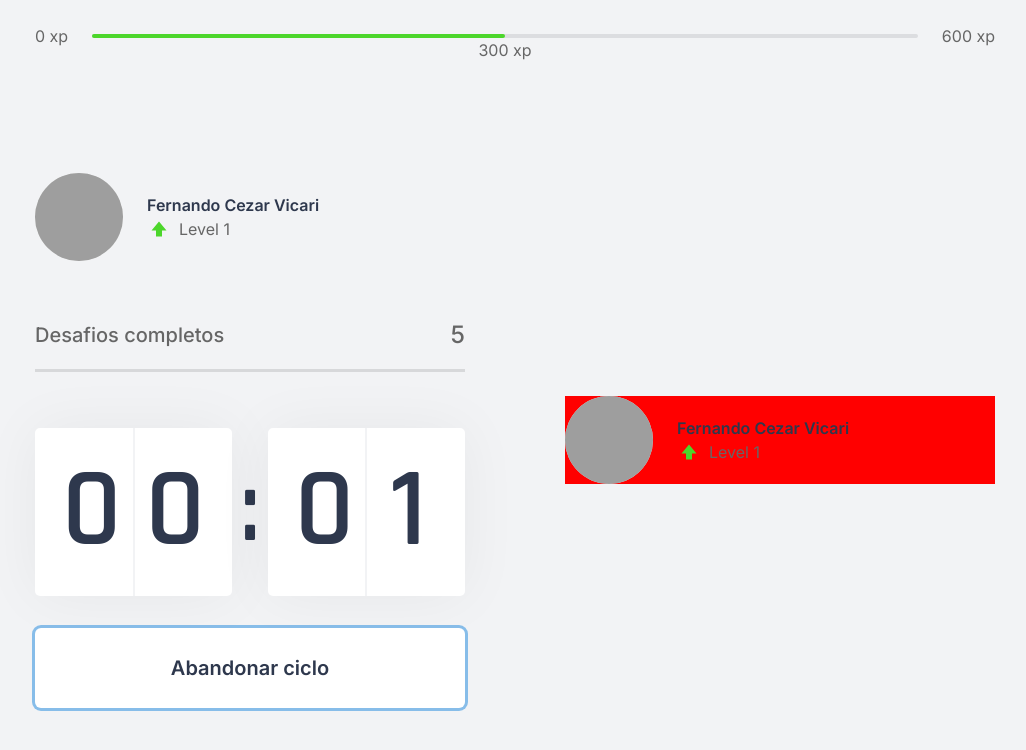
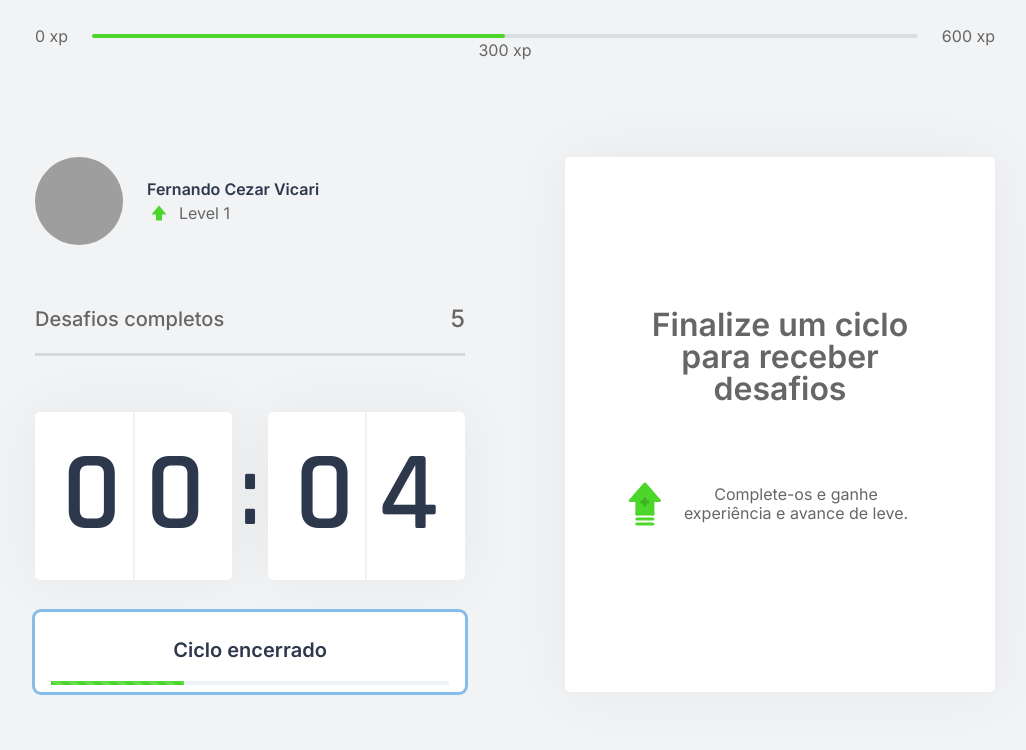
Before and after one commit to fcvicari/nlw4-move.it, a Next.js app: page / in a window 1280 px wide. Both pictures are taken after a click on the button "Iniciar ciclo". Shown: the top 750 px of the page, without its empty margins (125-1151 px from the left). Built offline with nearby package versions, Linux system fonts and the light colour scheme; grey boxes are pictures that could not be loaded.

Commit message:
Adicionado componente Challenge

```diff
--- /dev/null
+++ b/src/components/ChallengeBox.tsx
@@ -0,0 +1,24 @@
+import { Box, Container, Grid, Text } from '@chakra-ui/react';
+
+export function ChallengeBox() {
+  return (
+    <Grid>
+      <Container variant="challengeContent">
+        <Text variant="challengeTitle">
+          Finalize um ciclo para receber desafios
+        </Text>
+        <Box display="flex" padding="2rem">
+          <img
+            src="icons/level-up.svg"
+            alt="level"
+            width="32px"
+            height="43px"
+          />
+          <Text variant="challengeText">
+            Complete-os e ganhe experiência e avance de leve.
+          </Text>
+        </Box>
+      </Container>
+    </Grid>
+  );
+}
--- a/src/components/Countdown.tsx
+++ b/src/components/Countdown.tsx
@@ -1,12 +1,22 @@
-import { Button, Center, Container, Grid, Icon, Text } from '@chakra-ui/react';
+import {
+  Box,
+  Button,
+  Center,
+  Container,
+  Grid,
+  Icon,
+  Progress,
+  Text,
+} from '@chakra-ui/react';
 import { useEffect, useState } from 'react';
 
 import { FaCheckCircle } from 'react-icons/fa';
 
 export function Countdown() {
   let countdownTimeout: NodeJS.Timeout;
+  const maxTime = 0.1 * 60;
 
-  const [time, setTime] = useState(0.05 * 60);
+  const [time, setTime] = useState(maxTime);
   const [isActive, setIsActive] = useState(false);
   const [hasFinish, setHasFinish] = useState(false);
 
@@ -19,7 +29,7 @@ export function Countdown() {
     setIsActive(!isActive);
     if (isActive) {
       clearTimeout(countdownTimeout);
-      setTime(0.05 * 60);
+      setTime(maxTime);
     }
   }
 
@@ -66,6 +76,7 @@ export function Countdown() {
       {hasFinish ? (
         <Container marginTop="2rem" w="100%" h="5rem" variant="countdownFinish">
           <Center>
+            <Text>
               Ciclo encerrado
               <Icon
                 name="Finish"
@@ -75,7 +86,16 @@ export function Countdown() {
                 color="green.500"
                 marginLeft="1rem"
               />
+            </Text>
           </Center>
+          <Progress
+            size="xs"
+            colorScheme="green"
+            w="100%"
+            value={100}
+            position="relative"
+            top="1rem"
+          />
         </Container>
       ) : (
         <Container marginTop="2rem" w="100%" h="5rem" variant="countdownButton">
@@ -85,7 +105,25 @@ export function Countdown() {
             h="5rem"
             variant={!isActive ? 'start' : 'stop'}
           >
-            {!isActive ? 'Iniciar ciclo' : 'Abandonar ciclo'}
+            <Box w="100%">
+              {!isActive ? (
+                'Iniciar ciclo'
+              ) : (
+                <>
+                  <Text>Ciclo encerrado</Text>
+                  <Progress
+                    size="xs"
+                    colorScheme="green"
+                    min={maxTime}
+                    max={0}
+                    value={time}
+                    position="relative"
+                    top="1.20rem"
+                    hasStripe
+                  />
+                </>
+              )}
+            </Box>
           </Button>
         </Container>
       )}
--- a/src/pages/index.tsx
+++ b/src/pages/index.tsx
@@ -1,4 +1,5 @@
 import { Box, Center, Container, Grid } from '@chakra-ui/react';
+import { ChallengeBox } from '../components/ChallengeBox';
 import { CompletedChallenges } from '../components/CompletedChallenges';
 import { Countdown } from '../components/Countdown';
 import { ExperienceBar } from '../components/ExperienceBar';
@@ -8,20 +9,23 @@ function Home() {
   return (
     <Container variant="content">
       <ExperienceBar />
+      <Grid flex="1" h="90vh" alignItems="center">
+        <Box>
           <Grid
             templateColumns={['1fr', '1fr', '1fr', '1fr 1fr']}
-        gap="6.25rem"
+            gap={['2.25rem', '2.25rem', '2.25rem', '6.25rem']}
             marginTop="8"
-        alignItems="center"
-        h="90vh"
+            flex="1"
           >
             <Box display="flex" flex="1" flexDir="column">
               <Profile />
               <CompletedChallenges />
               <Countdown />
             </Box>
-        <Box display="flex" flex="1" flexDir="column" bg="red">
-          <Profile />
+            <Box h="100%" display="flex" flex="1" flexDir="row">
+              <ChallengeBox />
+            </Box>
+          </Grid>
         </Box>
       </Grid>
     </Container>
--- a/src/styles/theme.ts
+++ b/src/styles/theme.ts
@@ -112,10 +112,10 @@ const customTheme = extendTheme({
           textAlign: 'center',
           justifyContent: 'center',
           display: 'flex',
+          flexDirection: 'column',
           border: '0',
           borderRadius: '5px',
           fontWeight: '600',
-          borderBottom: '0.3rem solid #4CD62B',
         },
         countdownButton: {
           flex: '1',
@@ -124,6 +124,17 @@ const customTheme = extendTheme({
           borderRadius: '5px',
           fontWeight: '600',
           padding: '0',
+        },
+        challengeContent: {
+          bg: 'white',
+          borderRadius: '5px',
+          boxShadow: '0 0 60px rgba(0, 0, 0, 0.05)',
+          padding: '1.5rem 2rem',
+          display: 'flex',
+          flexDirection: 'column',
+          alignItems: 'center',
+          textAlign: 'center',
+          justifyContent: 'center',
         },
       },
     },
@@ -150,16 +161,29 @@ const customTheme = extendTheme({
           flex: '1',
           borderLeft: '1px solid #F2F3F5',
         },
+        challengeTitle: {
+          textAlign: 'center',
+          fontSize: '2rem',
+          fontWeight: '600',
+          lineHeight: '2rem',
+          padding: '2rem',
+        },
+        challengeText: {
+          textAlign: 'center',
+          fontSize: '1rem',
+          fontWeight: '400',
+          lineHeight: '1.2rem',
+          padding: '1rem',
+        },
       },
     },
     Button: {
       defaultProps: { variant: 'start' },
       variants: {
         start: {
+          fontSize: '1.25rem',
+          fontWeight: '600',
           bg: 'blue.300',
-          fontSize: '1.25rem',
-          border: '0',
-          fontWeight: '600',
           color: 'white',
           _hover: {
             bg: 'blue.700',
@@ -167,10 +191,6 @@ const customTheme = extendTheme({
         },
         stop: {
           fontSize: '1.25rem',
-          border: '0',
-          w: '100%',
-          padding: '0',
-          margin: '0',
           fontWeight: '600',
           bg: 'white',
           color: 'gray.800',
```
Also changed, not shown: public/icons/level-up.svg (added). Lines whose indentation alone changed are shown as unchanged.
